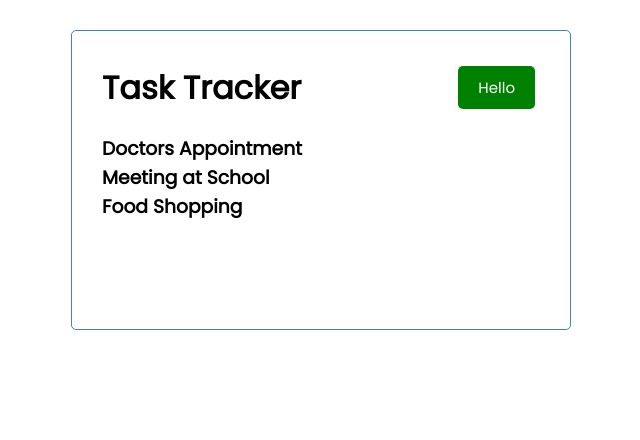
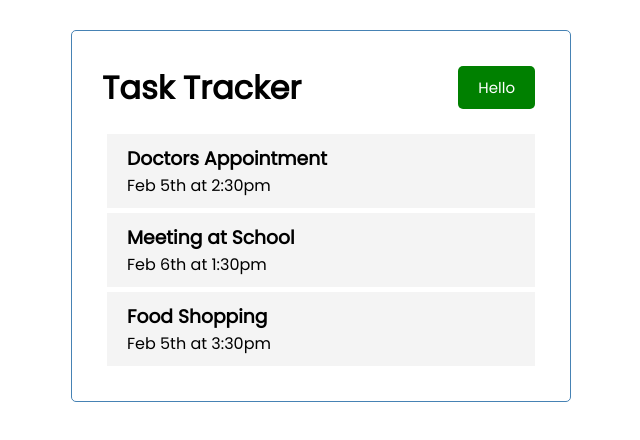
Before and after one commit to jacky6016/React-Practice, a React (Create React App) app: page / in a window 1280 px wide. Shown: the top 440 px of the page, without its empty margins (319-959 px from the left). Built offline with nearby package versions, Linux system fonts and the light colour scheme.

Commit message:
Add Task component

```diff
--- /dev/null
+++ b/src/components/Task.js
@@ -0,0 +1,10 @@
+const Task = ({ task }) => {
+	return (
+		<div className='task'>
+			<h3>{task.text}</h3>
+			<p>{task.day}</p>
+		</div>
+	)
+}
+
+export default Task
--- a/src/components/Tasks.js
+++ b/src/components/Tasks.js
@@ -1,7 +1,11 @@
+import Task from './Task'
+
 const Tasks = ({tasks}) => {
 	return (
 		<>
-			{tasks.map((task) => (<h3 key={task.id}>{task.text}</h3>))}
+			{tasks.map((task) => (
+				<Task key={task.id} task={task} />
+			))}
 		</>
 	)
 }
```
